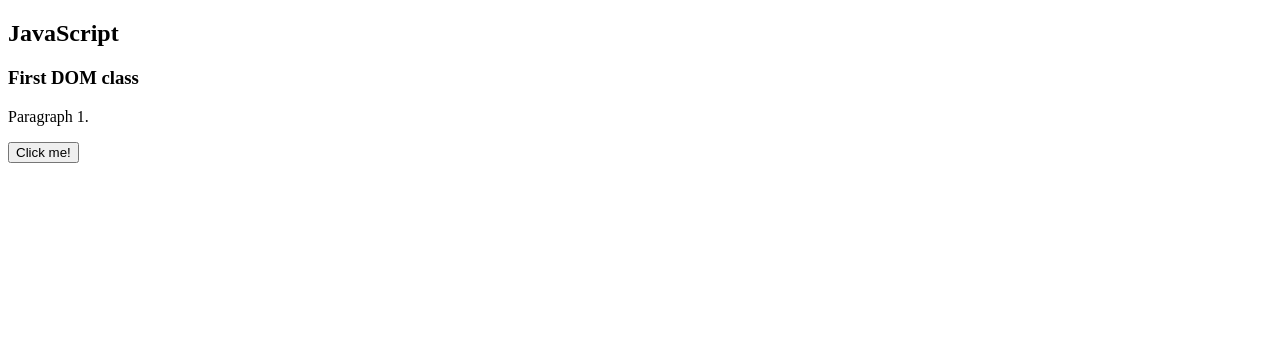
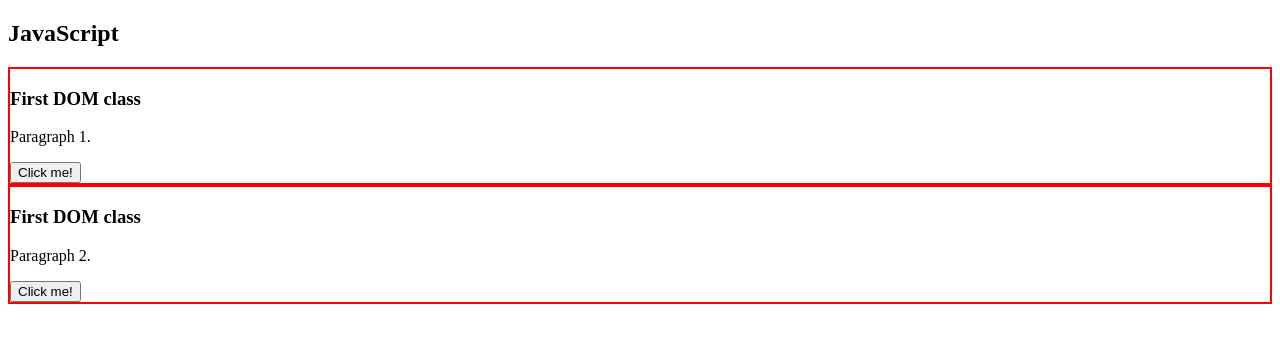
Before and after one commit to nikhd02/workshop, a plain HTML site: page Day4/index.html in a window 1280 px wide. Drawn offline with Linux system fonts and the light colour scheme.

Commit message:
Update index.html

```diff
--- a/Day4/index.html
+++ b/Day4/index.html
@@ -4,6 +4,11 @@
     <meta charset="UTF-8">
     <meta name="viewport" content="width=device-width, initial-scale=1.0">
     <title>Document</title>
+    <style>
+        div{
+            border: 2px solid red;
+        }
+    </style>
 </head>
 <body>
     <h2 id="ht1">JavaScript </h2>
@@ -12,6 +17,12 @@
         <p id="pt1">Paragraph 1.</p>
         <button id="myButton">Click me!</button>
     </div>
+
+    <div>
+        <h3 id="ht3">First DOM class</h3>
+        <p id="pt1">Paragraph 2.</p>
+        <button id="myButton">Click me!</button>
+    </div>
     <script src="script.js"></script>
 </body>
 </html>
```
